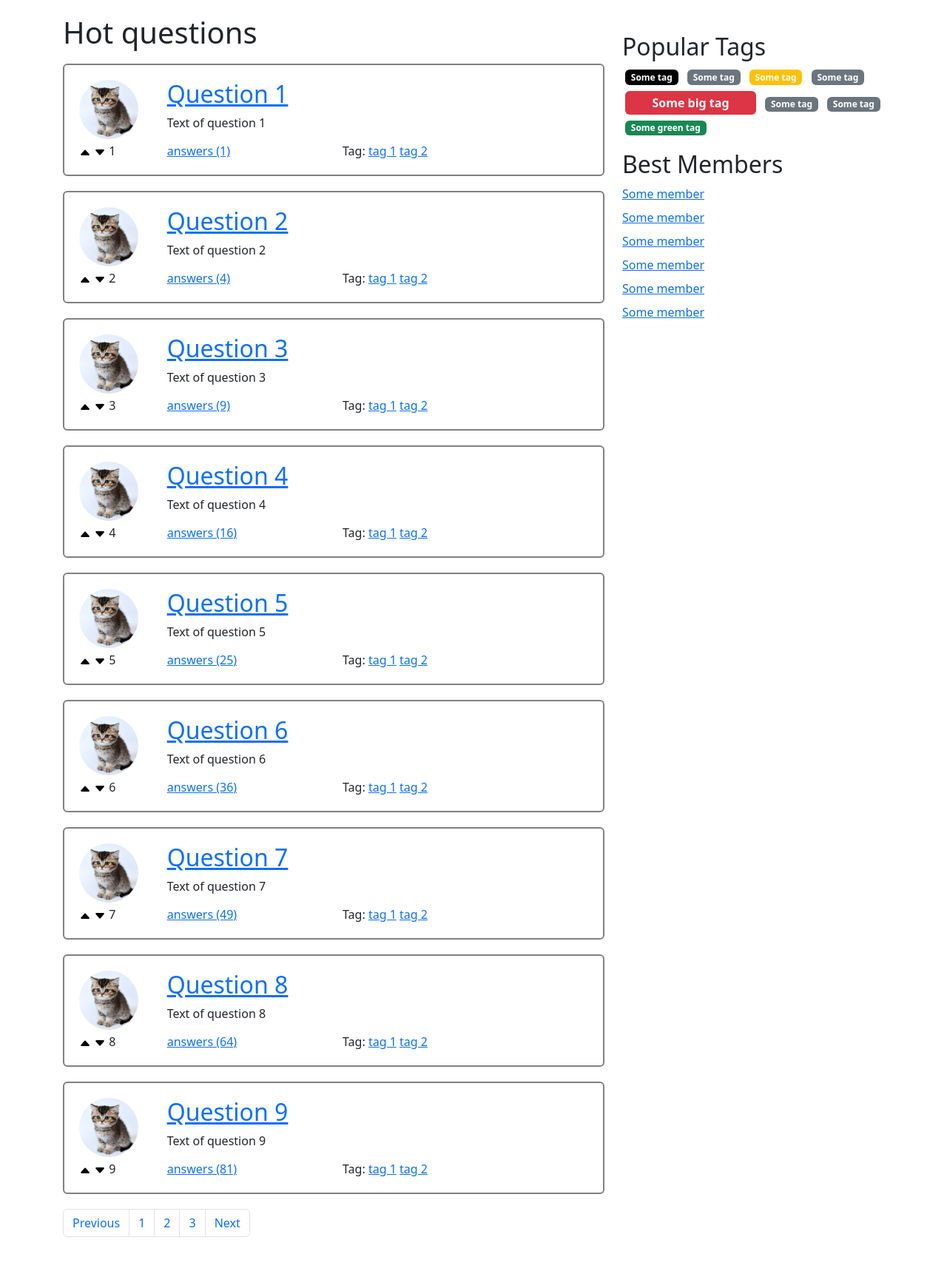
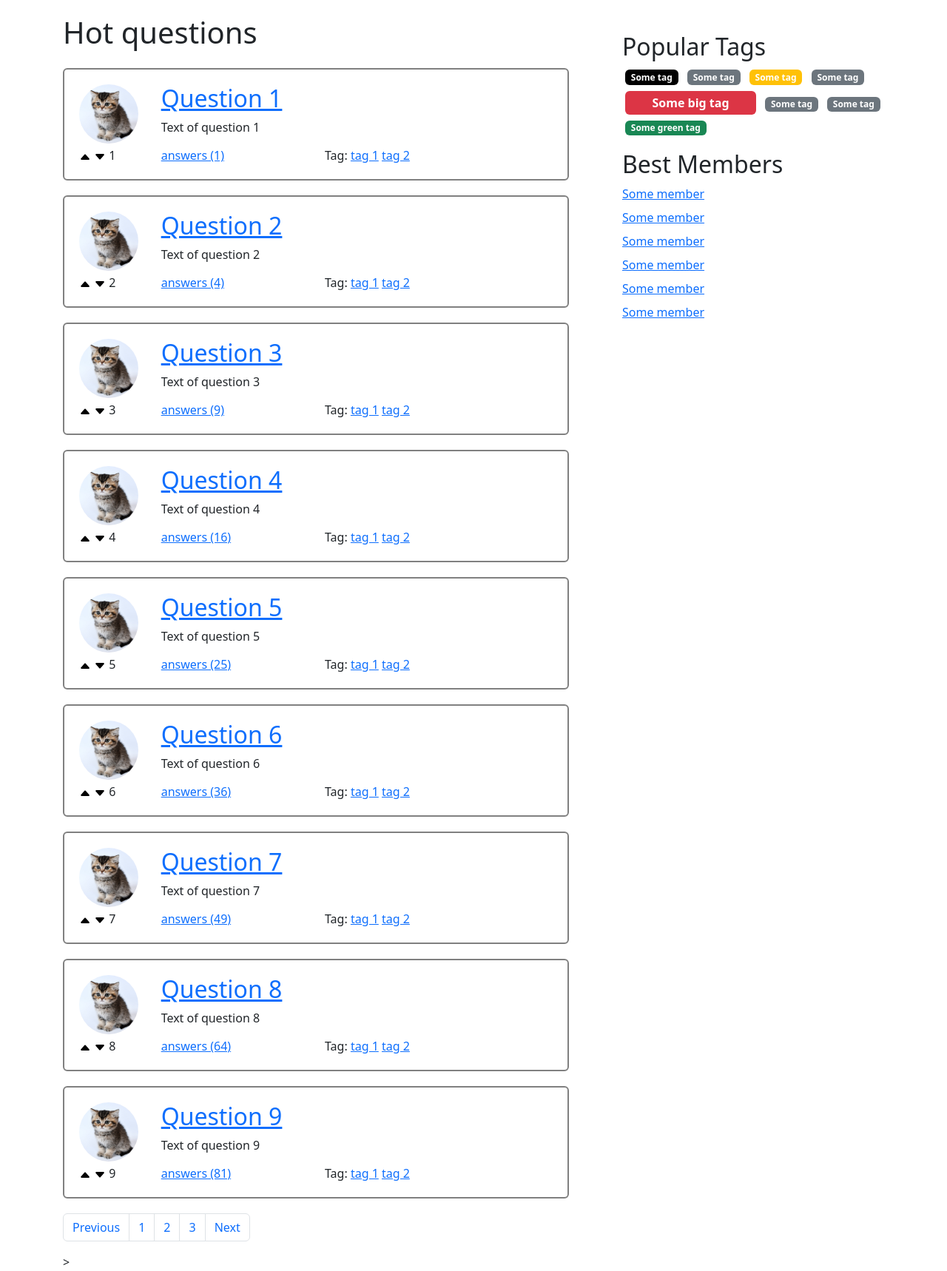
Before and after one commit to ellexo2456/askme-chinaev, a Django app: page /hot in a window 1280 px wide. Shown: the part 56-1774 px from the top of the page at 74% size. Before the commit the page ends 1728 px from the top, so only its background shows below. Run offline with Django 4.2, Linux system fonts and the light colour scheme; some libraries are stand-ins or nearby versions.

Commit message:
fix some spacing

```diff
--- a/templates/hot.html
+++ b/templates/hot.html
@@ -4,7 +4,8 @@
 
 {% block content %}
 
-    <div class="header">
+    <div class="pe-5">
+        <div class="header mb-3">
             <h1>Hot questions</h1>
         </div>
 
@@ -13,5 +14,5 @@
         {% endfor %}
 
         {% include 'inc/paginator.html' %}
-
+    </div>>
 {% endblock %}
--- a/templates/index.html
+++ b/templates/index.html
@@ -3,8 +3,8 @@
 {% load static %}
 
 {% block content %}
-
-    <div class="header">
+    <div class="pe-5">
+        <div class="header mb-3">
             <h1>New questions</h1>
             <a href={% url 'hot' %}>Hot questions</a>
         </div>
@@ -14,5 +14,5 @@
         {% endfor %}
 
         {% include 'inc/paginator.html' %}
-
+    </div>
 {% endblock %}
```
Lines whose indentation alone changed are shown as unchanged.
